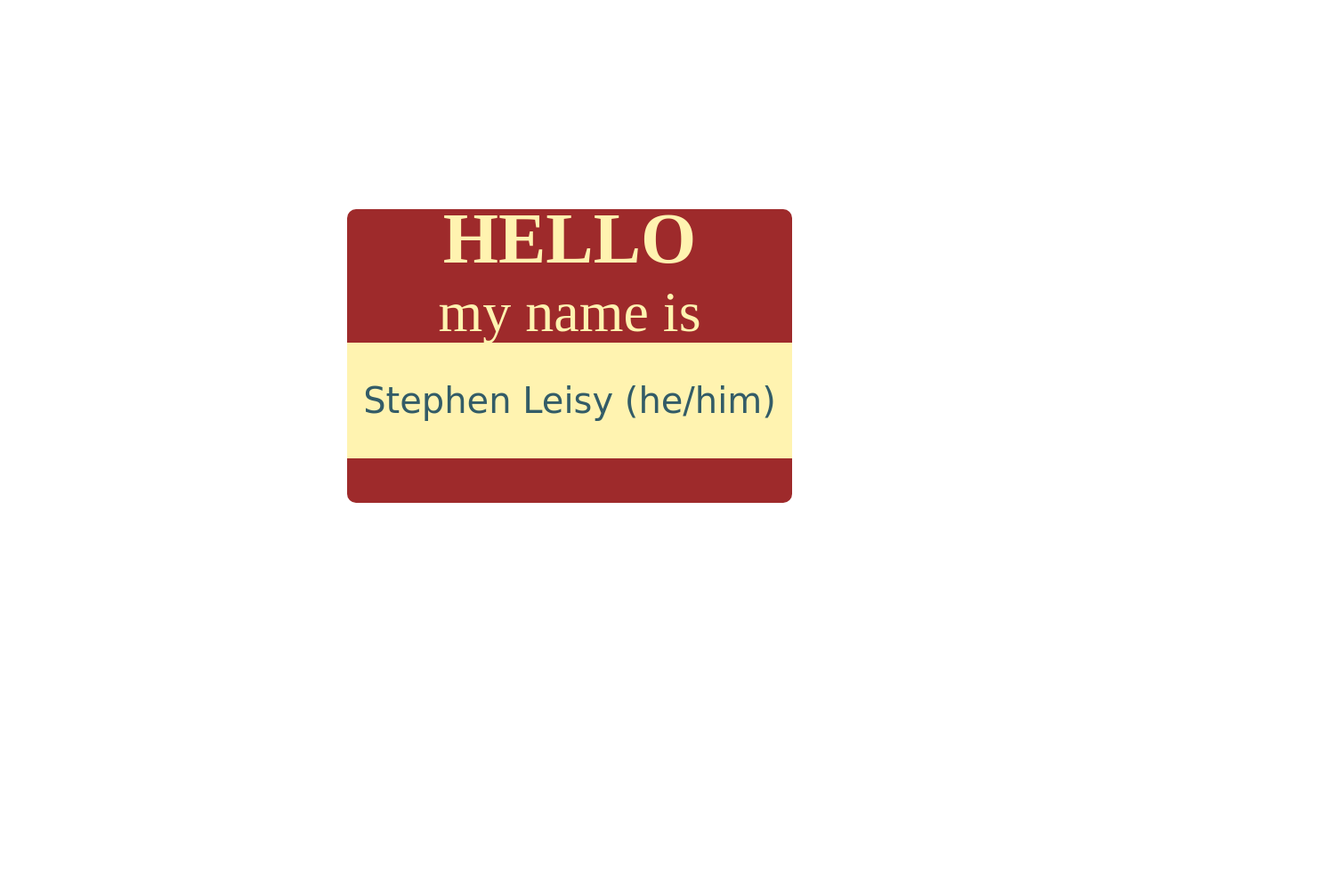
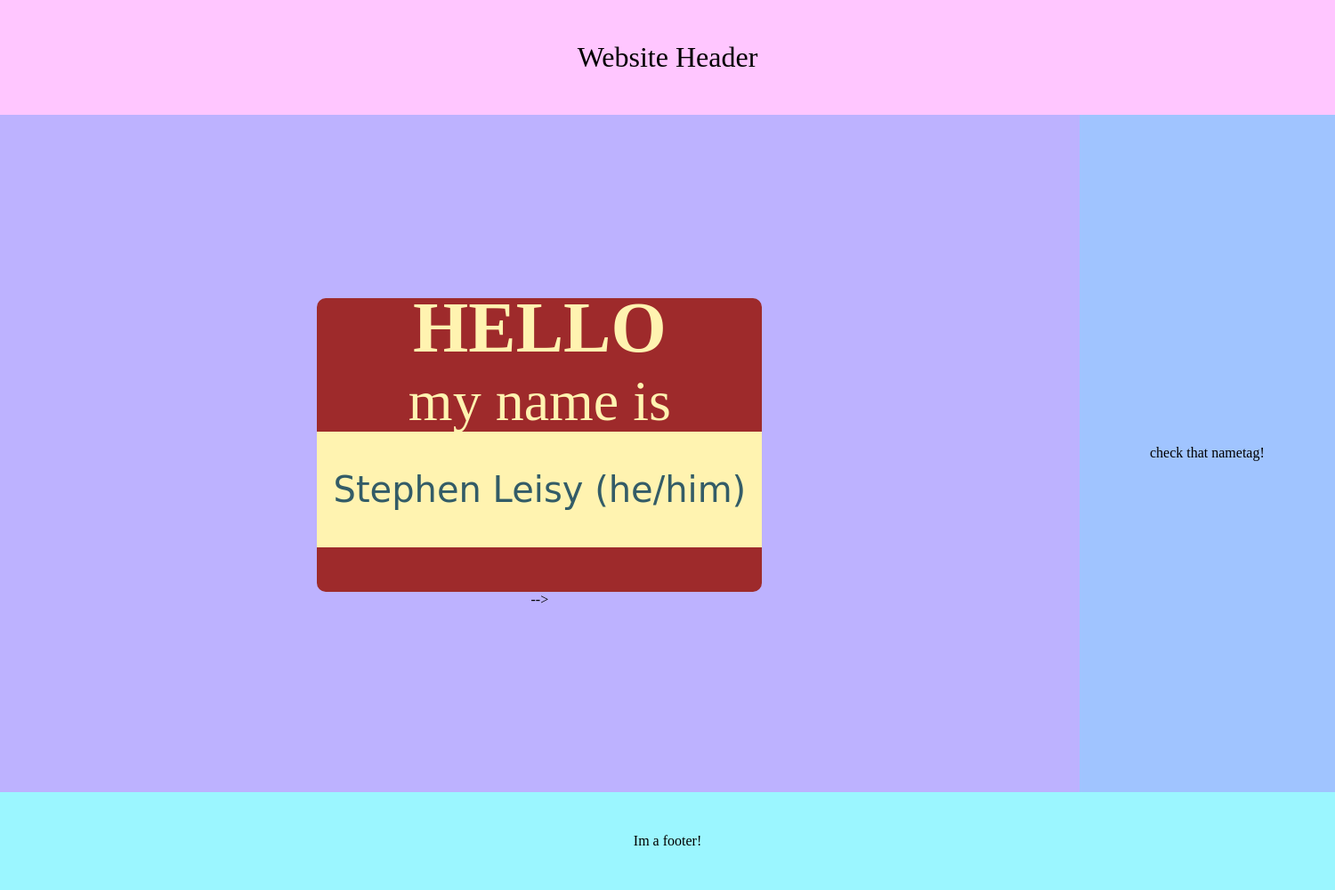
Before and after one commit to stephen-leisy/lab-02a-name-tag-second-try, a plain HTML site: page index.html in a window 1280 px wide. Shown: the whole page at 89% size, 1500 px wide, since content can reach past the window. Before the commit the page ends 800 px from the top, so only its background shows below. Drawn offline with Linux system fonts and the light colour scheme.

Commit message:
added the stretch goal web grid

```diff
--- a/index.html
+++ b/index.html
@@ -7,14 +7,20 @@
     <link rel="stylesheet" href="style.css">
 </head>
 <body>
-    <div class= 'entire-nametag'>
-        <header>
-            <div class= "bold-header">HELLO</div>
-            <div class= "sub-header">my name is</div>
-        </header>
-        <main>Stephen Leisy (he/him)</main>
-        <footer></footer>
+    <div class="graph-header">Website Header</div>
+    <div class="content"> <!-
+        <div class= 'entire-nametag'>
+            <header>
+                <div class= "bold-header">HELLO</div>
+                <div class= "sub-header">my name is</div>
+            </header>
+        <div class="where-my-name-is">Stephen Leisy (he/him)</div>
+        <footer></footer> -->
+
     </div>
+    <div class="content-sidebar">check that nametag!</div>
+    <div class="graph-footer">Im a footer!</div>
+
 
 
 </body>
--- a/style.css
+++ b/style.css
@@ -4,16 +4,21 @@
 }
 
 body, html {
-    width: 100%;
-    height: 100%;
+    width: 1500px;
+    height: 1000px;
     padding: 0;
     margin: 0;
     --color1: #9e2a2b;
     --color2: #fff3b0;
     --color3: #335c67;
-    display: flex;
-    align-items: center;
-    justify-content: center;
+    --color4: #ffc6ff;
+    --color5: #bdb2ff;
+    --color6: #a0c4ff;
+    --color7: #9bf6ff;
+    display: grid;
+    grid-row: 1 / 7;
+    grid-column: 1 / 6;
+
 }
 
 header {
@@ -31,7 +36,7 @@ header {
 
 }
 
-main {
+.where-my-name-is {
     width: 500px;
     height: 130px;
     background-color: var(--color2);
@@ -67,3 +72,44 @@ footer {
     padding-bottom: 60px;
     padding-top: 0px;
 }
+
+.graph-header{
+    grid-row: 1 / 3;
+    grid-column: 1 / 12;
+    background-color: var(--color4);
+    font-size: 2rem;
+    display: flex;
+    justify-content: center;
+    align-items: center;
+
+}
+
+.content {
+    grid-row: 3 / 12;
+    grid-column: 1 / 10;
+    background-color: var(--color5);
+    display: flex;
+    justify-content: center;
+    align-items: center;
+    flex-direction: column;
+
+
+}
+
+.content-sidebar {
+    grid-row: 3 / 12;
+    grid-column: 10 / 12;
+    background-color: var(--color6);
+    display: flex;
+    justify-content: center;
+    align-items: center;
+}
+
+.graph-footer {
+    grid-row: 12 / 14;
+    grid-column: 1 / 12;
+    background-color: var(--color7);
+    display: flex;
+    justify-content: center;
+    align-items: center;
+}
```
